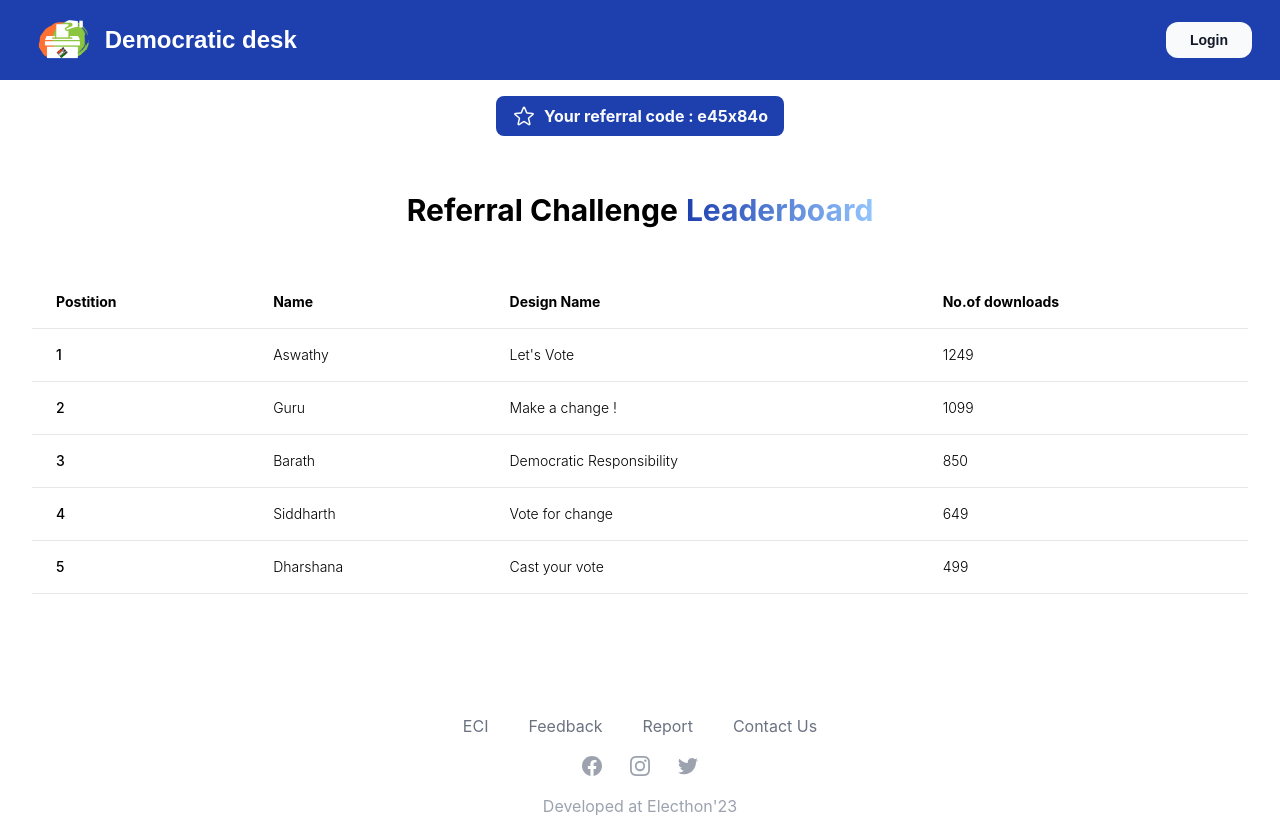
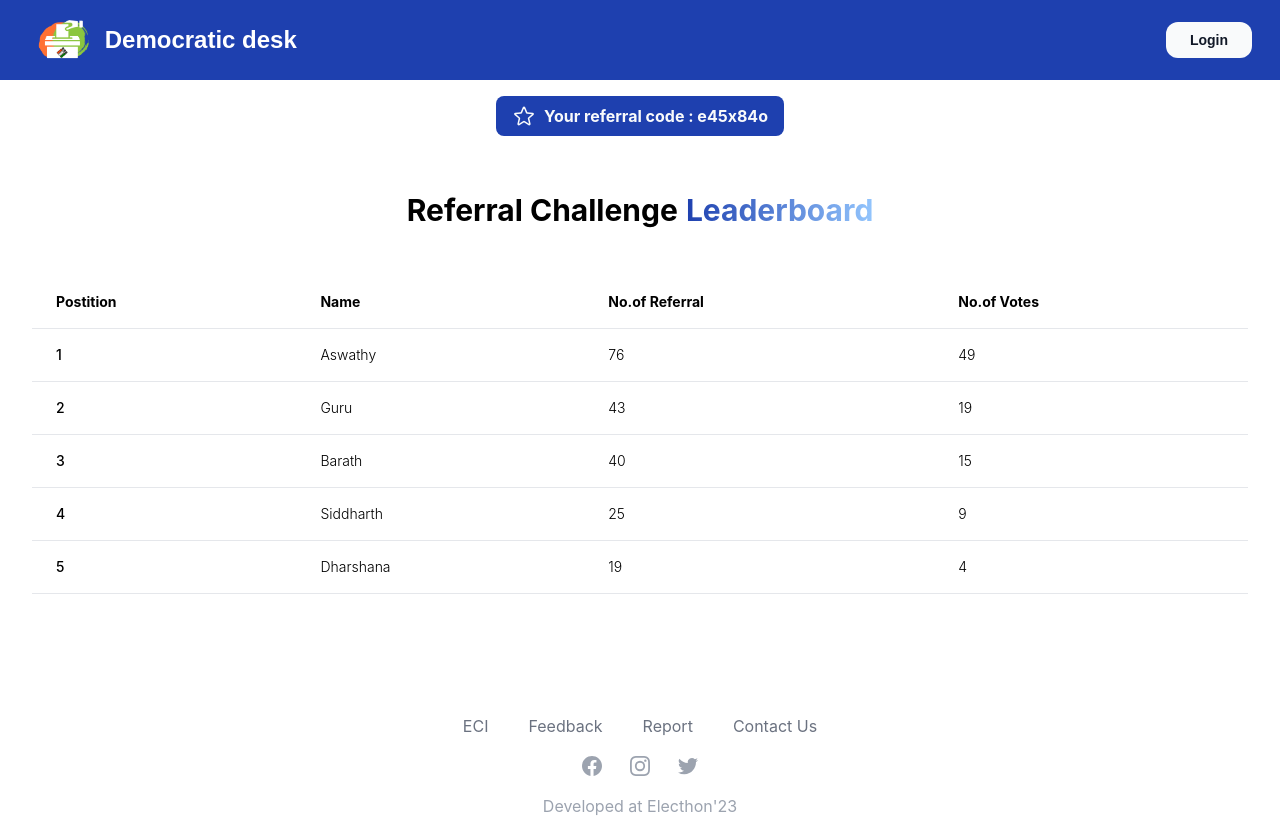
Before and after one commit to ashwinbiju09/electhon, a React (Create React App) app in the folder frontend/: page /referral in a window 1280 px wide. Built offline with nearby package versions, Linux system fonts and the light colour scheme.

Commit message:
Additional Updates

```diff
--- a/frontend/src/pages/EVM2.js
+++ b/frontend/src/pages/EVM2.js
@@ -13,8 +13,16 @@ const EVM2 = () => {
             Congratulations !
           </span>
         </h1>
+        <img class="mx-auto" src="/assets/2.png" alt="Workplace" width={1000} />
       </div>
-      <img class="mx-auto" src="/assets/2.png" alt="Workplace" width={1000} />
+      <div class="flex justify-center mb-5">
+        <a
+          class="body-font font-poppins inline-block py-2 px-6 bg-blue-50 hover:bg-blue-200 text-sm text-gray-900 font-bold rounded-xl transition duration-200"
+          href="/simulation"
+        >
+          Reset
+        </a>
+      </div>
       <Footer />
     </div>
   );
--- a/frontend/src/pages/EVM3.js
+++ b/frontend/src/pages/EVM3.js
@@ -13,8 +13,16 @@ const EVM3 = () => {
             Congratulations !
           </span>
         </h1>
+        <img class="mx-auto" src="/assets/3.png" alt="Workplace" width={1000} />
       </div>
-      <img class="mx-auto" src="/assets/3.png" alt="Workplace" width={1000} />
+      <div class="flex justify-center mb-5">
+        <a
+          class="body-font font-poppins inline-block py-2 px-6 bg-blue-50 hover:bg-blue-200 text-sm text-gray-900 font-bold rounded-xl transition duration-200"
+          href="/simulation"
+        >
+          Reset
+        </a>
+      </div>
       <Footer />
     </div>
   );
--- a/frontend/src/pages/EVM4.js
+++ b/frontend/src/pages/EVM4.js
@@ -13,8 +13,16 @@ const EVM4 = () => {
             Congratulations !
           </span>
         </h1>
+        <img class="mx-auto" src="/assets/4.png" alt="Workplace" width={1000} />
       </div>
-      <img class="mx-auto" src="/assets/4.png" alt="Workplace" width={1000} />
+      <div class="flex justify-center mb-5">
+        <a
+          class="body-font font-poppins inline-block py-2 px-6 bg-blue-50 hover:bg-blue-200 text-sm text-gray-900 font-bold rounded-xl transition duration-200"
+          href="/simulation"
+        >
+          Reset
+        </a>
+      </div>
       <Footer />
     </div>
   );
--- a/frontend/src/pages/EVM5.js
+++ b/frontend/src/pages/EVM5.js
@@ -13,8 +13,16 @@ const EVM5 = () => {
             Congratulations !
           </span>
         </h1>
+        <img class="mx-auto" src="/assets/5.png" alt="Workplace" width={1000} />
       </div>
-      <img class="mx-auto" src="/assets/5.png" alt="Workplace" width={1000} />
+      <div class="flex justify-center mb-5">
+        <a
+          class="body-font font-poppins inline-block py-2 px-6 bg-blue-50 hover:bg-blue-200 text-sm text-gray-900 font-bold rounded-xl transition duration-200"
+          href="/simulation"
+        >
+          Reset
+        </a>
+      </div>
       <Footer />
     </div>
   );
--- a/frontend/src/pages/EVM6.js
+++ b/frontend/src/pages/EVM6.js
@@ -13,8 +13,16 @@ const EVM6 = () => {
             Congratulations !
           </span>
         </h1>
+        <img class="mx-auto" src="/assets/6.png" alt="Workplace" width={1000} />
       </div>
-      <img class="mx-auto" src="/assets/6.png" alt="Workplace" width={1000} />
+      <div class="flex justify-center mb-5">
+        <a
+          class="body-font font-poppins inline-block py-2 px-6 bg-blue-50 hover:bg-blue-200 text-sm text-gray-900 font-bold rounded-xl transition duration-200"
+          href="/simulation"
+        >
+          Reset
+        </a>
+      </div>
       <Footer />
     </div>
   );
--- a/frontend/src/pages/Referral.js
+++ b/frontend/src/pages/Referral.js
@@ -53,10 +53,10 @@ const Referral = () => {
                         Name
                       </th>
                       <th scope="col" class="px-6 py-4">
-                        Design Name
+                        No.of Referral
                       </th>
                       <th scope="col" class="px-6 py-4">
-                        No.of downloads
+                        No.of Votes
                       </th>
                     </tr>
                   </thead>
@@ -64,41 +64,33 @@ const Referral = () => {
                     <tr class="border-b transition duration-300 ease-in-out hover:bg-blue-200 ">
                       <td class="whitespace-nowrap px-6 py-4 font-medium">1</td>
                       <td class="whitespace-nowrap px-6 py-4">Aswathy</td>
-                      <td class="whitespace-nowrap px-6 py-4">Let's Vote</td>
-                      <td class="whitespace-nowrap px-6 py-4">1249</td>
+                      <td class="whitespace-nowrap px-6 py-4">76</td>
+                      <td class="whitespace-nowrap px-6 py-4">49</td>
                     </tr>
                     <tr class="border-b transition duration-300 ease-in-out hover:bg-blue-200 ">
                       <td class="whitespace-nowrap px-6 py-4 font-medium">2</td>
                       <td class="whitespace-nowrap px-6 py-4">Guru</td>
 
-                      <td class="whitespace-nowrap px-6 py-4">
-                        Make a change !
-                      </td>
-                      <td class="whitespace-nowrap px-6 py-4">1099</td>
+                      <td class="whitespace-nowrap px-6 py-4">43</td>
+                      <td class="whitespace-nowrap px-6 py-4">19</td>
                     </tr>
                     <tr class="border-b transition duration-300 ease-in-out hover:bg-blue-200 ">
                       <td class="whitespace-nowrap px-6 py-4 font-medium">3</td>
                       <td class="whitespace-nowrap px-6 py-4">Barath</td>
-                      <td class="whitespace-nowrap px-6 py-4">
-                        Democratic Responsibility
-                      </td>
-                      <td class="whitespace-nowrap px-6 py-4">850</td>
+                      <td class="whitespace-nowrap px-6 py-4">40</td>
+                      <td class="whitespace-nowrap px-6 py-4">15</td>
                     </tr>
                     <tr class="border-b transition duration-300 ease-in-out hover:bg-blue-200 ">
                       <td class="whitespace-nowrap px-6 py-4 font-medium">4</td>
                       <td class="whitespace-nowrap px-6 py-4">Siddharth</td>
-                      <td class="whitespace-nowrap px-6 py-4">
-                        Vote for change
-                      </td>
-                      <td class="whitespace-nowrap px-6 py-4">649</td>
+                      <td class="whitespace-nowrap px-6 py-4">25</td>
+                      <td class="whitespace-nowrap px-6 py-4">9</td>
                     </tr>
                     <tr class="border-b transition duration-300 ease-in-out hover:bg-blue-200 ">
                       <td class="whitespace-nowrap px-6 py-4 font-medium">5</td>
                       <td class="whitespace-nowrap px-6 py-4">Dharshana</td>
-                      <td class="whitespace-nowrap px-6 py-4">
-                        Cast your vote
-                      </td>
-                      <td class="whitespace-nowrap px-6 py-4">499</td>
+                      <td class="whitespace-nowrap px-6 py-4">19</td>
+                      <td class="whitespace-nowrap px-6 py-4">4</td>
                     </tr>
                   </tbody>
                 </table>
```
